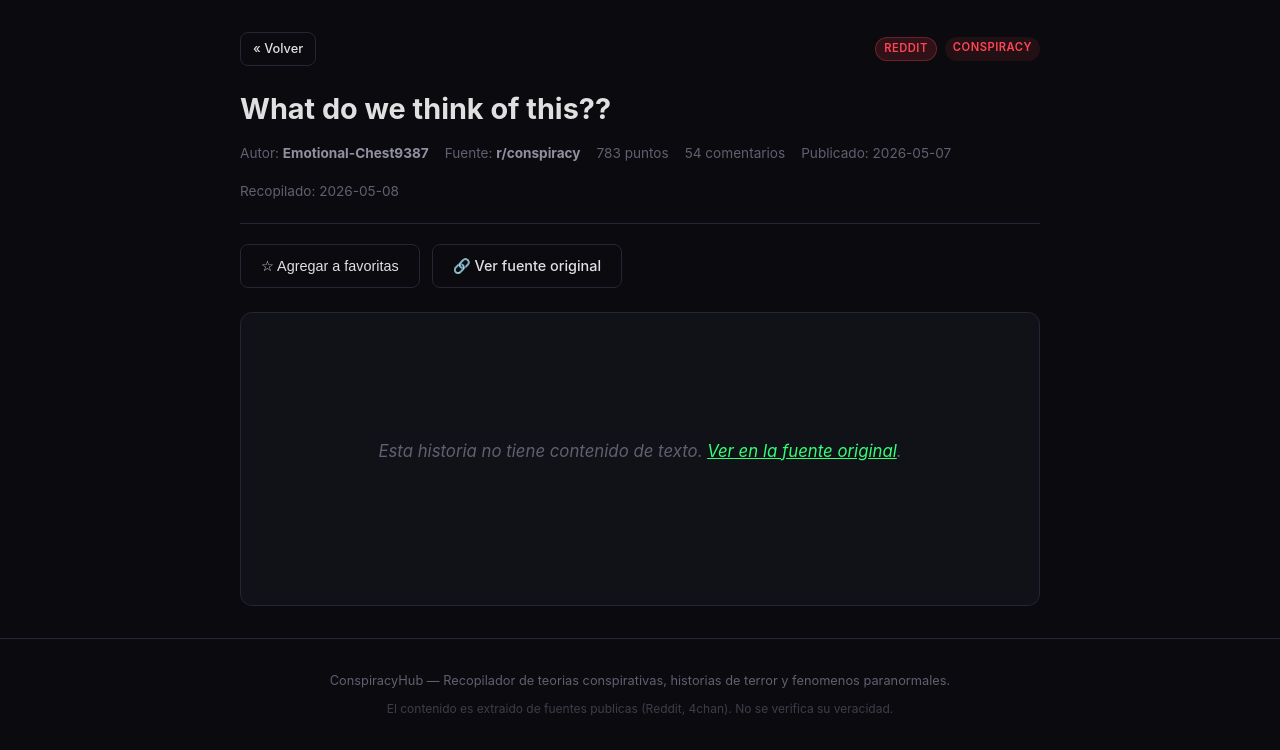
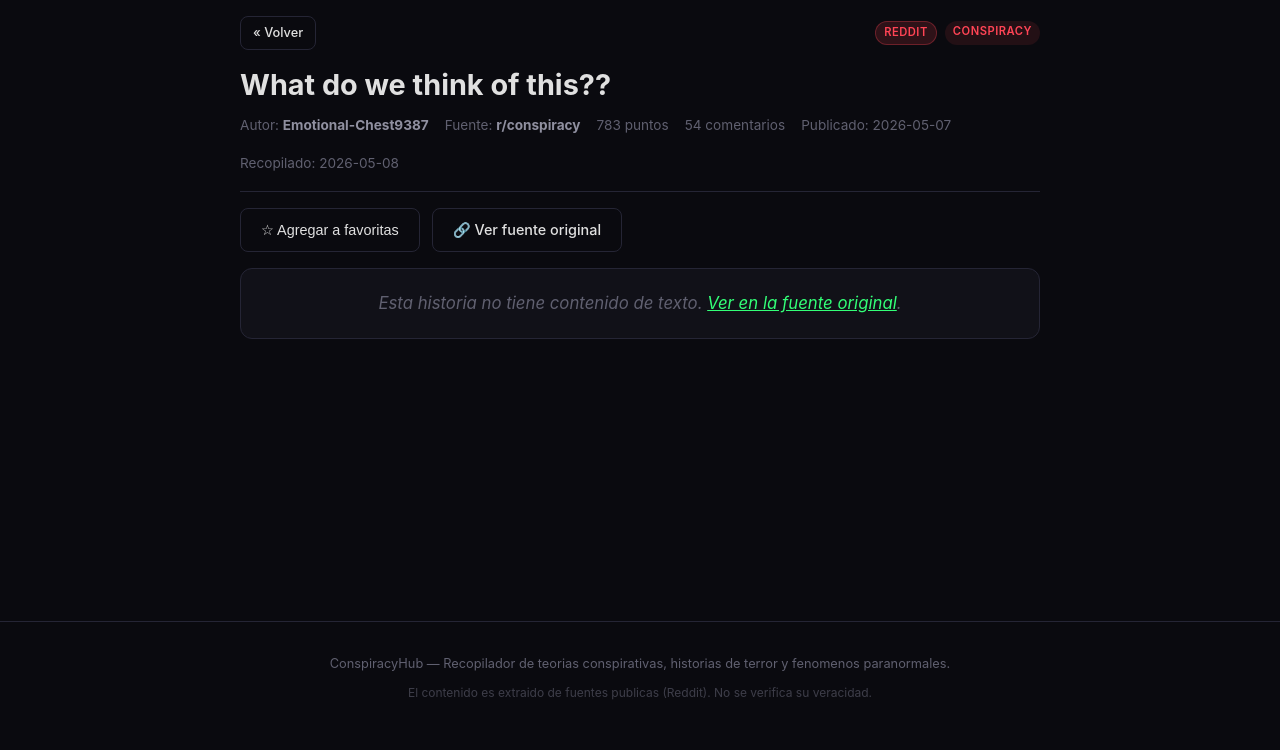
Before and after one commit to HAC97/Katsu-App, a FastAPI app: page /stories/1 in a window 1280 px wide. Shown: the part 66-816 px from the top of the page. After the commit the page ends 766 px from the top, so only its background shows below. Run offline with FastAPI, Linux system fonts and the light colour scheme; data comes from the database, SQL or seed files in the repository; both versions use the stored data as it was after the commit.

Commit message:
Removing 4chan

```diff
--- a/app.py
+++ b/app.py
@@ -6,7 +6,7 @@ from pathlib import Path
 from typing import Optional
 
 from fastapi import FastAPI, Request, Form, Query
-from fastapi.responses import HTMLResponse, RedirectResponse, JSONResponse
+from fastapi.responses import HTMLResponse, JSONResponse
 from fastapi.staticfiles import StaticFiles
 from fastapi.templating import Jinja2Templates
 
@@ -20,8 +20,7 @@ from database import (
     log_fetch,
 )
 from reddit_fetcher import fetch_all_reddit, fetch_subreddit
-from chan_fetcher import fetch_all_boards, fetch_catalog
-from config import SUBREDDITS, CHAN_BOARDS, CATEGORIES
+from config import SUBREDDITS, CATEGORIES
 
 logging.basicConfig(level=logging.INFO, format="%(asctime)s [%(levelname)s] %(message)s")
 logger = logging.getLogger(__name__)
@@ -43,7 +42,7 @@ templates = Jinja2Templates(directory=BASE_DIR / "templates")
 @app.get("/", response_class=HTMLResponse)
 async def index(request: Request):
     stats = get_stats()
-    recent_stories, _ = get_stories(limit=12)
+    recent_stories, _ = get_stories(limit=12, source="reddit")
     return templates.TemplateResponse(
         "index.html",
         {
@@ -115,7 +114,7 @@ async def story_toggle_favorite(story_id: int):
 
 async def _run_fetch_reddit(subreddits: dict) -> tuple:
     all_posts = []
-    sem = asyncio.Semaphore(3)
+    sem = asyncio.Semaphore(6)
 
     async def fetch_one(sub_name, category):
         async with sem:
@@ -135,83 +134,39 @@ async def _run_fetch_reddit(subreddits: dict) -> tuple:
 
     return all_posts
 
-
-async def _run_fetch_4chan(boards: dict) -> tuple:
-    all_posts = []
-
-    async def fetch_one(board, category):
-        posts = await asyncio.to_thread(fetch_catalog, board)
-        for p in posts:
-            p["category"] = category
-        return posts
-
-    tasks = [fetch_one(board, cat) for board, cat in boards.items()]
-    results_list = await asyncio.gather(*tasks, return_exceptions=True)
-
-    for result in results_list:
-        if isinstance(result, Exception):
-            logger.error(f"4chan fetch error: {result}")
-        else:
-            all_posts.extend(result)
-
-    return all_posts
-
-
 @app.post("/fetch")
-async def trigger_fetch(
-    request: Request,
-    reddit: bool = Form(True),
-    chan: bool = Form(True),
-):
-    results = {"reddit": {"found": 0, "new": 0}, "4chan": {"found": 0, "new": 0}}
+async def trigger_fetch(request: Request):
+    results = {"reddit": {"found": 0, "new": 0}}
     errors = []
 
-    if reddit:
-        try:
-            posts = await _run_fetch_reddit(SUBREDDITS)
-            results["reddit"]["found"] = len(posts)
-            new = 0
-            for post in posts:
-                sid = await asyncio.to_thread(insert_story, post)
-                if sid:
-                    new += 1
-            results["reddit"]["new"] = new
-            await asyncio.to_thread(log_fetch, "reddit", len(posts), new)
-        except Exception as e:
-            logger.exception("Reddit fetch failed")
-            errors.append(f"Reddit: {e}")
-            await asyncio.to_thread(log_fetch, "reddit", 0, 0, "error", str(e))
+    try:
+        posts = await _run_fetch_reddit(SUBREDDITS)
+        results["reddit"]["found"] = len(posts)
+        new = 0
+        for post in posts:
+            sid = await asyncio.to_thread(insert_story, post)
+            if sid:
+                new += 1
+        results["reddit"]["new"] = new
+        await asyncio.to_thread(log_fetch, "reddit", len(posts), new)
+    except Exception as e:
+        logger.exception("Reddit fetch failed")
+        errors.append(f"Reddit: {e}")
+        await asyncio.to_thread(log_fetch, "reddit", 0, 0, "error", str(e))
 
-    if chan:
-        try:
-            posts = await _run_fetch_4chan(CHAN_BOARDS)
-            results["4chan"]["found"] = len(posts)
-            new = 0
-            for post in posts:
-                sid = await asyncio.to_thread(insert_story, post)
-                if sid:
-                    new += 1
-            results["4chan"]["new"] = new
-            await asyncio.to_thread(log_fetch, "4chan", len(posts), new)
-        except Exception as e:
-            logger.exception("4chan fetch failed")
-            errors.append(f"4chan: {e}")
-            await asyncio.to_thread(log_fetch, "4chan", 0, 0, "error", str(e))
-
-    if errors:
-        return templates.TemplateResponse(
-            "index.html",
-            {
-                "request": request,
-                "stats": get_stats(),
-                "recent_stories": [],
-                "categories": CATEGORIES,
-                "fetch_result": results,
-                "fetch_errors": errors,
-            },
-        )
-
-    return RedirectResponse(url="/stories", status_code=303)
+    stats = get_stats()
+    recent_stories, _ = get_stories(limit=12)
+    return templates.TemplateResponse(
+        "index.html",
+        {
+            "request": request,
+            "stats": stats,
+            "recent_stories": recent_stories,
+            "categories": CATEGORIES,
+            "fetch_result": results,
+            "fetch_errors": errors,
+        },
+    )
 
 
 @app.post("/api/clear")
--- a/config.py
+++ b/config.py
@@ -23,15 +23,9 @@ SUBREDDITS = {
     "UnsolvedMysteries": "conspiracy",
     "DarkTales": "horror",
 }
-
-CHAN_BOARDS = {
-    "x": "paranormal",
-}
-
 CATEGORIES = [
     ("all", "Todas"),
     ("conspiracy", "Conspiraciones"),
     ("horror", "Historias de Terror"),
     ("paranormal", "Paranormal"),
-    ("creepypasta", "Creepypastas"),
 ]
--- a/reddit_fetcher.py
+++ b/reddit_fetcher.py
@@ -23,7 +23,7 @@ def fetch_subreddit(
     posts = []
     url = f"https://www.reddit.com/r/{subreddit}/{sort}.json?limit={limit}&raw_json=1"
     try:
-        resp = SESSION.get(url, timeout=30)
+        resp = SESSION.get(url, timeout=15)
         resp.raise_for_status()
         data = resp.json()
         for child in data.get("data", {}).get("children", []):
--- a/static/style.css
+++ b/static/style.css
@@ -84,7 +84,7 @@ body {
 .container {
     max-width: 1100px;
     margin: 0 auto;
-    padding: 2rem 1.5rem;
+    padding: 1rem 1.5rem;
     flex: 1;
     width: 100%;
 }
@@ -177,7 +177,6 @@ body {
 .cat-conspiracy .stat-number { color: var(--accent-red); }
 .cat-horror .stat-number { color: var(--accent-orange); }
 .cat-paranormal .stat-number { color: var(--accent-purple); }
-.cat-creepypasta .stat-number { color: var(--accent-blue); }
 
 /* Fetch Section */
 .fetch-section {
@@ -468,11 +467,6 @@ body {
     color: var(--accent-purple);
 }
 
-.badge-creepypasta {
-    background: rgba(51, 136, 255, 0.1);
-    color: var(--accent-blue);
-}
-
 .star {
     color: #ffcc00;
     font-size: 1rem;
@@ -504,7 +498,7 @@ body {
     display: flex;
     justify-content: space-between;
     align-items: center;
-    margin-bottom: 1.5rem;
+    margin-bottom: 1rem;
 }
 
 .story-badges {
@@ -515,7 +509,7 @@ body {
 .story-title {
     font-size: 1.8rem;
     color: var(--text-primary);
-    margin-bottom: 1rem;
+    margin-bottom: 0.75rem;
     line-height: 1.3;
 }
 
@@ -525,8 +519,8 @@ body {
     gap: 1rem;
     color: var(--text-muted);
     font-size: 0.85rem;
-    margin-bottom: 1.25rem;
-    padding-bottom: 1.25rem;
+    margin-bottom: 1rem;
+    padding-bottom: 1rem;
     border-bottom: 1px solid var(--border);
 }
 
@@ -537,23 +531,27 @@ body {
 .story-actions {
     display: flex;
     gap: 0.75rem;
-    margin-bottom: 1.5rem;
+    margin-bottom: 1rem;
 }
 
 .story-content {
     background: var(--bg-secondary);
     border: 1px solid var(--border);
     border-radius: var(--radius-lg);
-    padding: 2rem;
-    line-height: 1.8;
+    padding: 1.25rem 1.5rem;
+    line-height: 1.7;
     color: var(--text-primary);
     font-size: 1.05rem;
-    white-space: pre-wrap;
     word-wrap: break-word;
 }
 
 .story-content p {
-    margin-bottom: 1rem;
+    margin-bottom: 0.6rem;
+    white-space: pre-wrap;
+}
+
+.story-content p:last-child {
+    margin-bottom: 0;
 }
 
 .no-content {
--- a/templates/base.html
+++ b/templates/base.html
@@ -24,7 +24,7 @@
 
     <footer>
         <p>ConspiracyHub — Recopilador de teorias conspirativas, historias de terror y fenomenos paranormales.</p>
-        <p class="disclaimer">El contenido es extraido de fuentes publicas (Reddit, 4chan). No se verifica su veracidad.</p>
+        <p class="disclaimer">El contenido es extraido de fuentes publicas (Reddit). No se verifica su veracidad.</p>
     </footer>
 
     <script src="/static/script.js"></script>
--- a/templates/stories.html
+++ b/templates/stories.html
@@ -18,7 +18,6 @@
         <select name="source" class="filter-select">
             <option value="all" {% if current_source == 'all' %}selected{% endif %}>Todas las fuentes</option>
             <option value="reddit" {% if current_source == 'reddit' %}selected{% endif %}>Reddit</option>
-            <option value="4chan" {% if current_source == '4chan' %}selected{% endif %}>4chan</option>
         </select>
 
         <input type="text" name="search" placeholder="Buscar..." value="{{ current_search }}" class="filter-input">
--- a/templates/story_detail.html
+++ b/templates/story_detail.html
@@ -34,11 +34,9 @@
 
     <div class="story-content">
         {% if story.content %}
-            {% for paragraph in story.content.split('\n') %}
+            {% for paragraph in story.content.strip().split('\n') %}
                 {% if paragraph.strip() %}
                     <p>{{ paragraph }}</p>
-                {% else %}
-                    <br>
                 {% endif %}
             {% endfor %}
         {% else %}
```
Also changed, not shown: templates/index.html (+5 -19 lines), stories.db.
